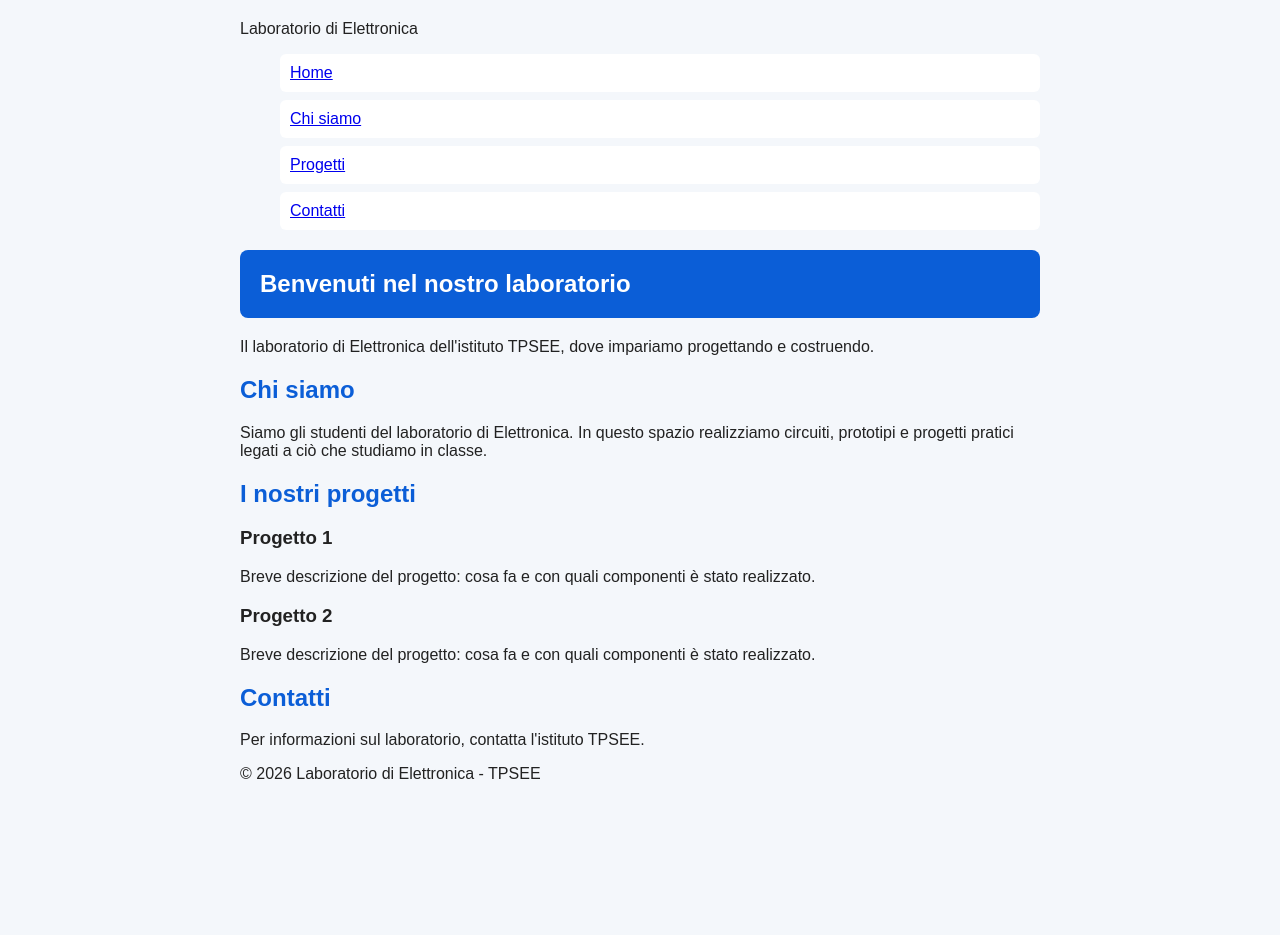
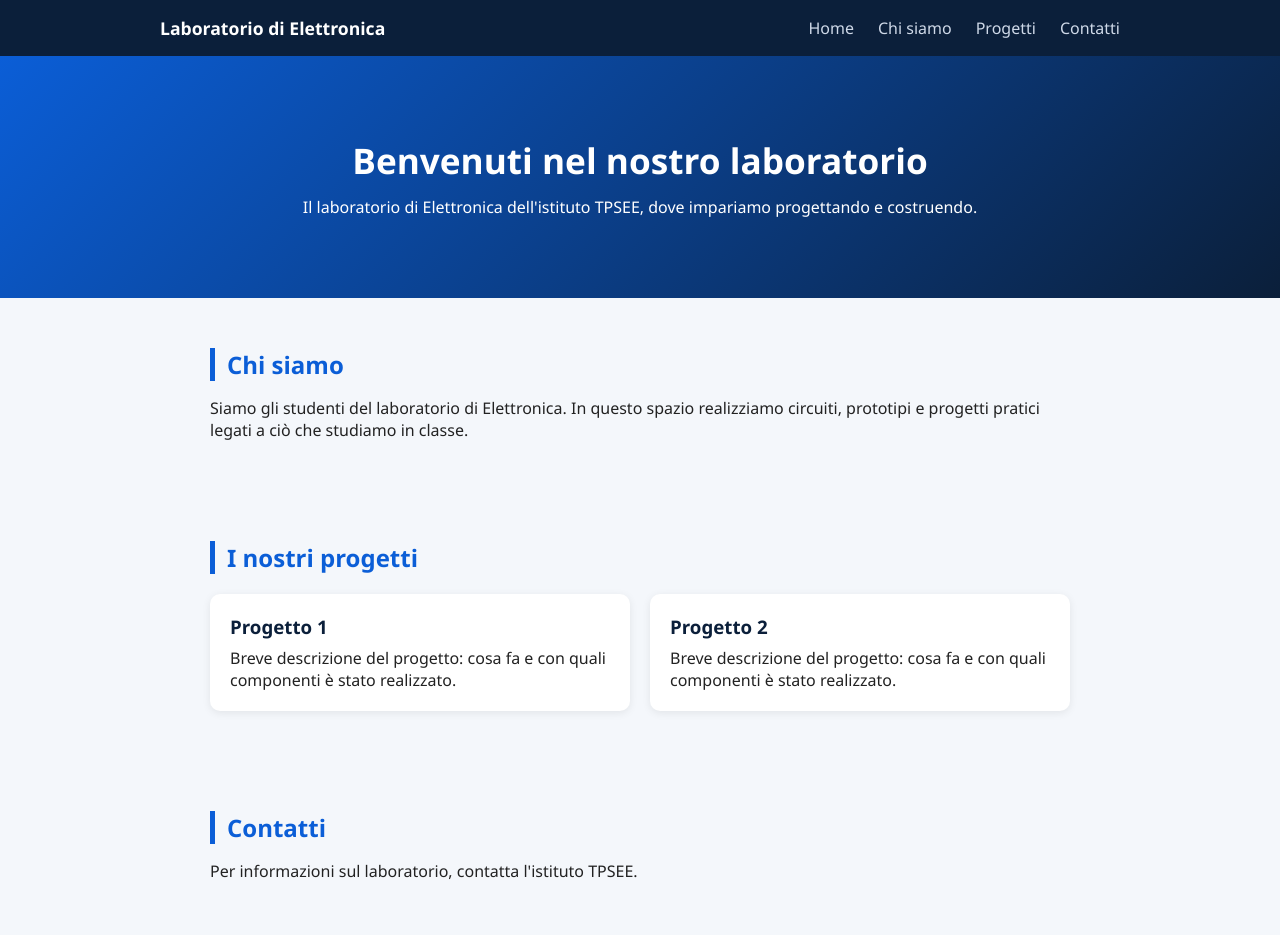
Before and after one commit to mohamedwaelabdelhafizfadlawadalla-cell/laboratorio-di-scuola-, a plain HTML site: page index.html in a window 1280 px wide. Shown: the top 935 px of the page. Before the commit the page ends 819 px from the top, so only its background shows below. Drawn offline with Linux system fonts and the light colour scheme.

Commit message:
Refactor CSS styles for layout and design

```diff
--- a/style.css
+++ b/style.css
@@ -1,27 +1,103 @@
-body {
-  font-family: Arial, sans-serif;
-  max-width: 800px;
-  margin: 0 auto;
-  padding: 20px;
-  background: #f4f7fb;
-  color: #222;
+* {
+  box-sizing: border-box;
+  margin: 0;
+  padding: 0;
 }
 
-h1 {
-  background: #0b5ed7;
-  color: white;
-  padding: 20px;
-  border-radius: 8px;
+body {
+  font-family: 'Segoe UI', Arial, sans-serif;
+  color: #222;
+  background: #f4f7fb;
 }
 
-h2 {
-  color: #0b5ed7;
+header {
+  background: #0b1f3a;
+  position: sticky;
+  top: 0;
+  z-index: 10;
 }
 
-li {
+nav {
+  max-width: 1000px;
+  margin: 0 auto;
+  display: flex;
+  justify-content: space-between;
+  align-items: center;
+  padding: 16px 20px;
+}
+
+.logo {
+  color: white;
+  font-weight: bold;
+  font-size: 1.1em;
+}
+
+nav ul {
+  list-style: none;
+  display: flex;
+  gap: 24px;
+}
+
+nav a {
+  color: #cfd9e8;
+  text-decoration: none;
+  font-weight: 500;
+}
+
+nav a:hover {
+  color: white;
+}
+
+.hero {
+  background: linear-gradient(135deg, #0b5ed7, #0b1f3a);
+  color: white;
+  text-align: center;
+  padding: 80px 20px;
+}
+
+.hero h1 {
+  font-size: 2.2em;
+  margin-bottom: 12px;
+}
+
+.section {
+  max-width: 900px;
+  margin: 0 auto;
+  padding: 50px 20px;
+}
+
+.section h2 {
+  color: #0b5ed7;
+  margin-bottom: 16px;
+  border-left: 5px solid #0b5ed7;
+  padding-left: 12px;
+}
+
+.cards {
+  display: flex;
+  flex-wrap: wrap;
+  gap: 20px;
+  margin-top: 20px;
+}
+
+.card {
   background: white;
-  margin: 8px 0;
-  padding: 10px;
-  border-radius: 6px;
-  list-style: none;
+  border-radius: 10px;
+  padding: 20px;
+  flex: 1;
+  min-width: 220px;
+  box-shadow: 0 2px 8px rgba(0,0,0,0.08);
 }
+
+.card h3 {
+  color: #0b1f3a;
+  margin-bottom: 8px;
+}
+
+footer {
+  background: #0b1f3a;
+  color: #cfd9e8;
+  text-align: center;
+  padding: 20px;
+  margin-top: 40px;
+}
```
